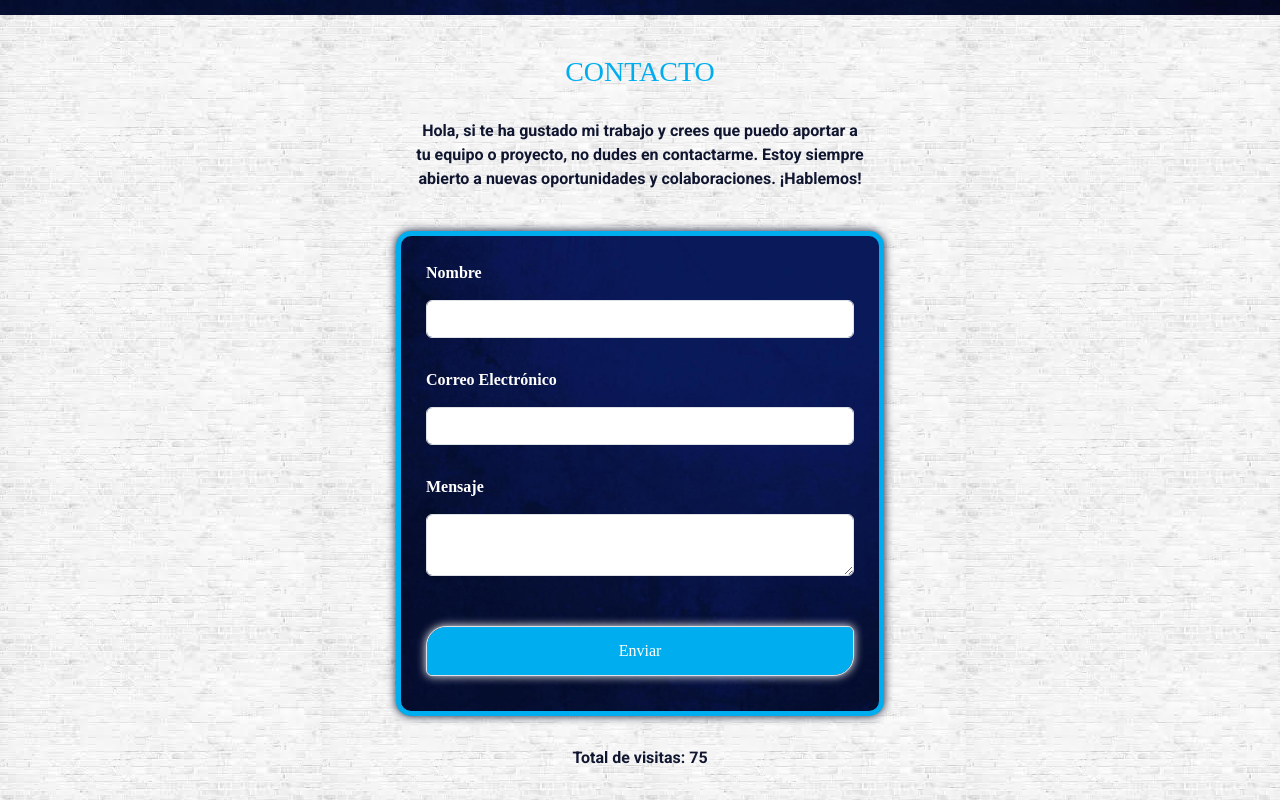
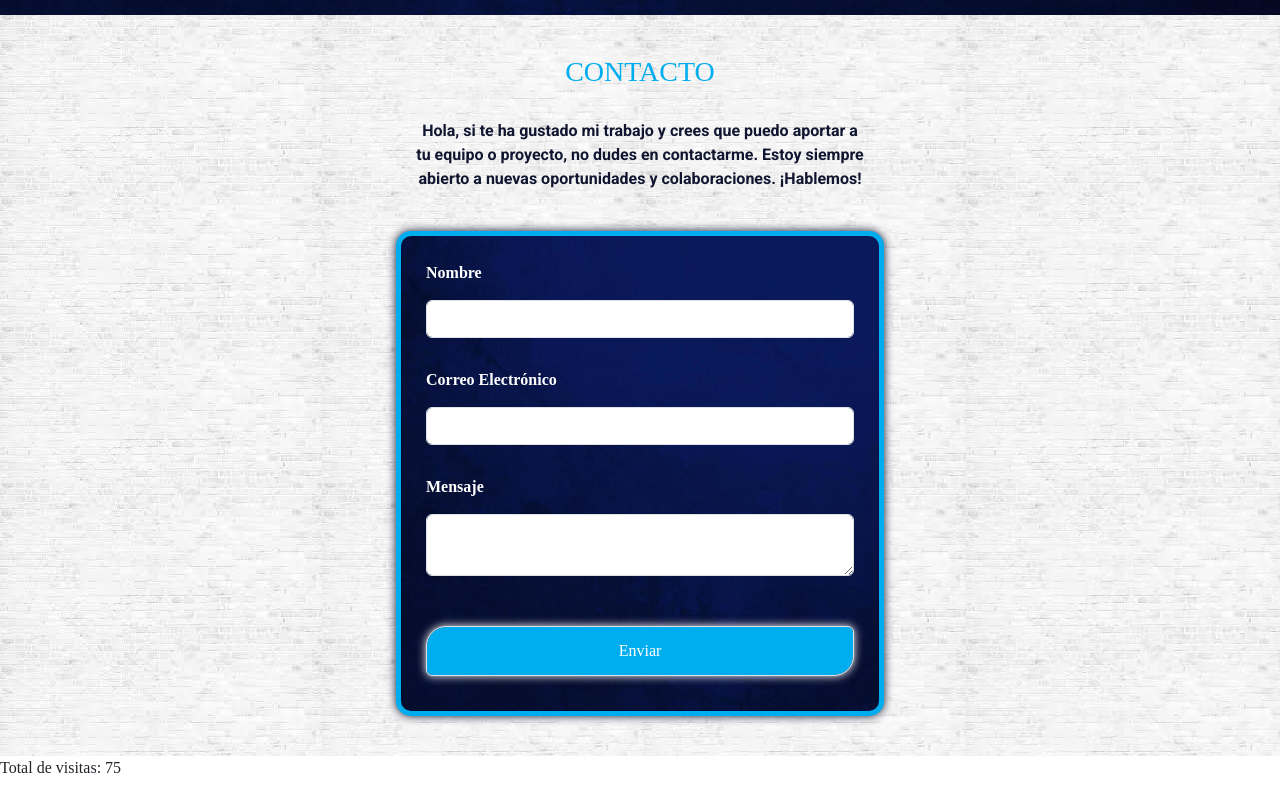
Before and after one commit to DiegoFMendezV/Portafolio, a React (Vite) app: page / in a window 1280 px wide. Shown: the part 4179-4979 px from the top of the page. Built offline with nearby package versions, Linux system fonts and the light colour scheme; no server answers; a web font is replaced by a local one.

Commit message:
Actualiza componente de contacto

```diff
--- a/src/components/Contacto/Contacto.jsx
+++ b/src/components/Contacto/Contacto.jsx
@@ -113,11 +113,11 @@ const Contacto = () => {
 
               </form>
             </div>
-      <VisitCounter />
           </div>
         </div>
       </article>
 
+      <VisitCounter />
     </>
   );
 };
```
